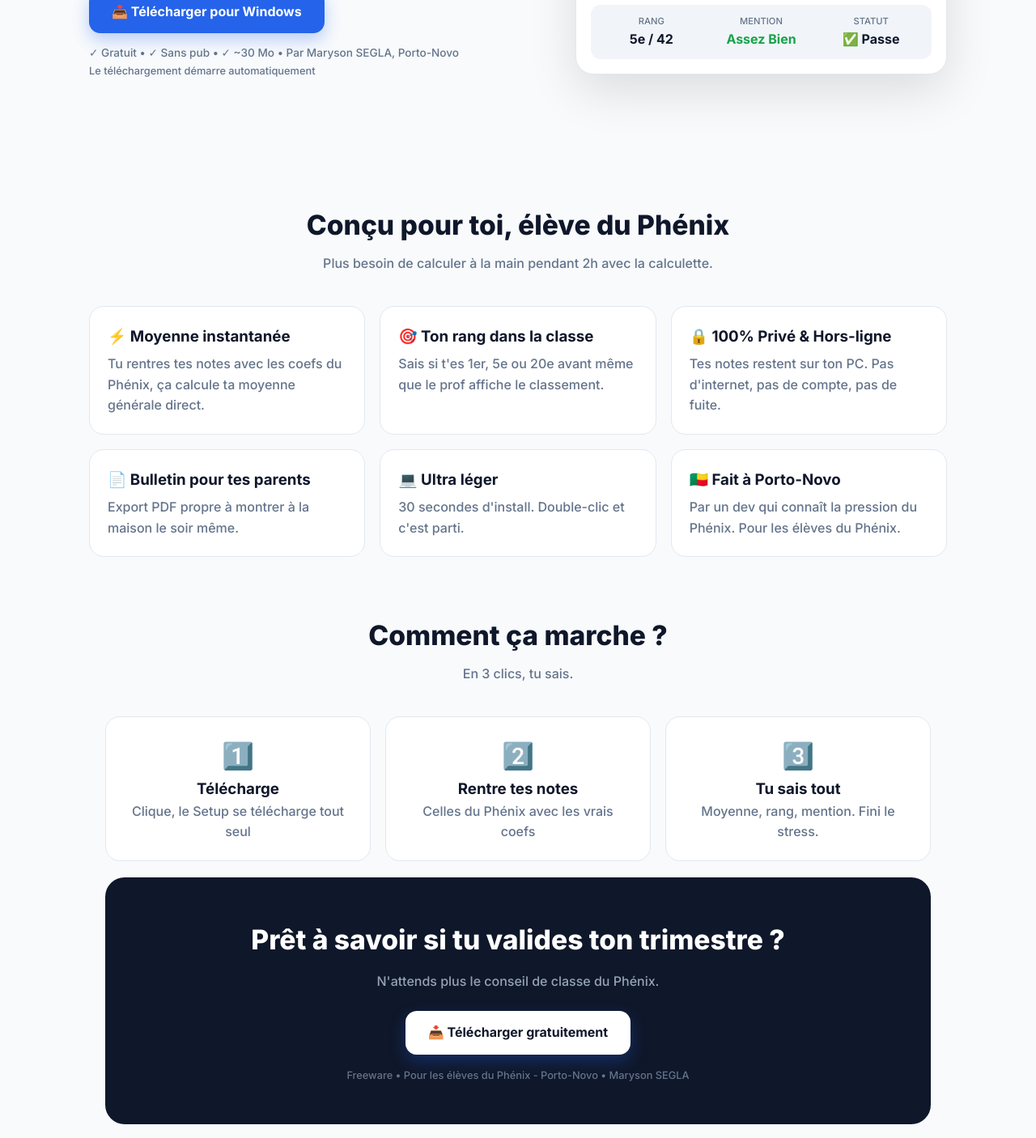
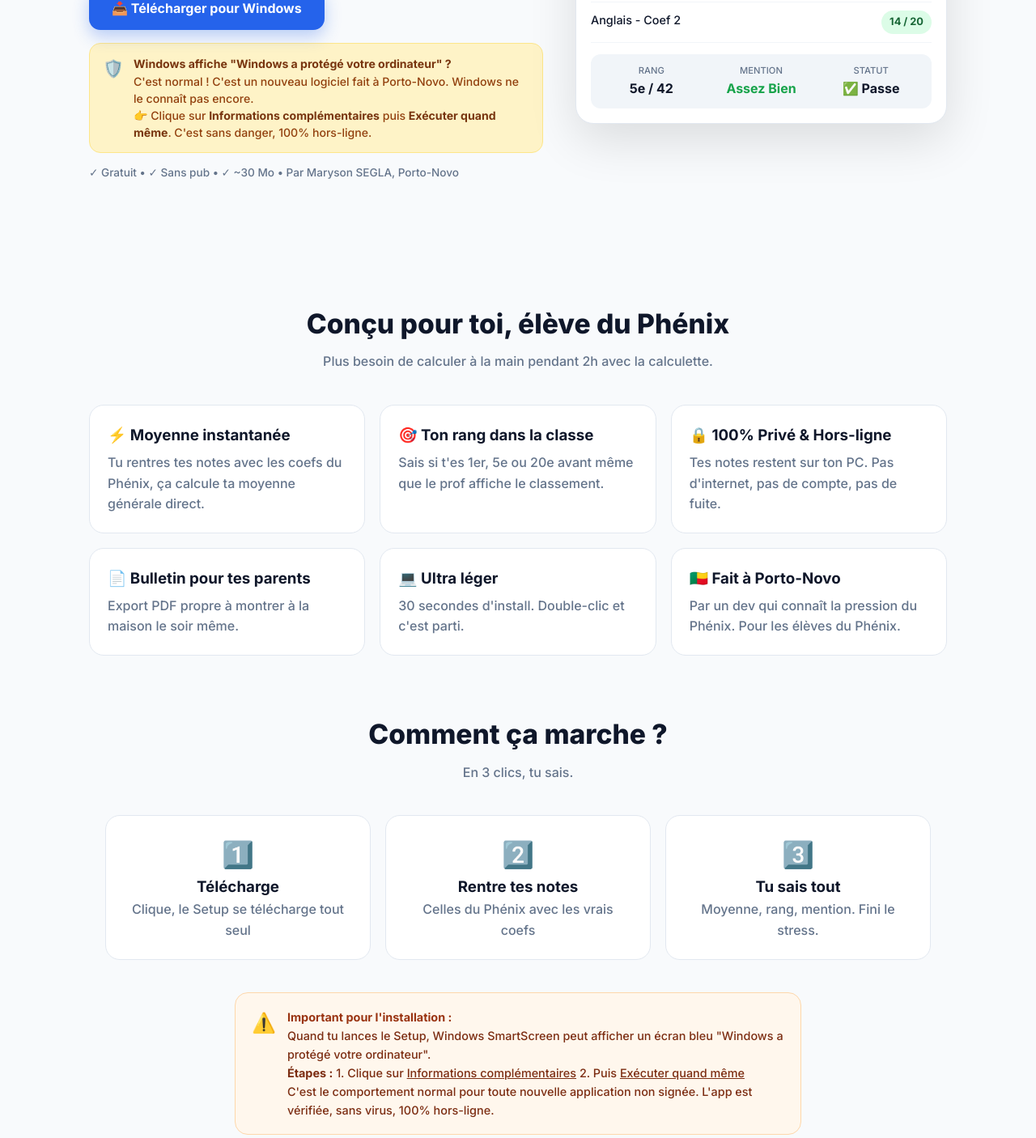
Before and after one commit to antoinesegla/releve-de-notes, a plain HTML site: page index.html in a window 1280 px wide. Shown: the part 454-1860 px from the top of the page at 81% size. Drawn offline with Linux system fonts and the light colour scheme.

Commit message:
Enhance user guidance with SmartScreen alert
Added alert for SmartScreen warnings and installation instructions.

```diff
--- a/index.html
+++ b/index.html
@@ -7,7 +7,7 @@
 <link href="https://fonts.googleapis.com/css2?family=Inter:wght@500;600;700;800&display=swap" rel="stylesheet">
 <style>
 *{margin:0;padding:0;box-sizing:border-box;font-family:Inter,system-ui,sans-serif}
-:root{--p:#2563eb;--d:#0f172a;--g:#64748b;--b:#e2e8f0;--bg:#f8fafc}
+:root{--p:#2563eb;--d:#0f172a;--g:#64748b;--b:#e2e8f0;--bg:#f8fafc;--y:#fef3c7;--yb:#fde68a}
 body{background:var(--bg);color:var(--d);line-height:1.6}
 nav{position:sticky;top:0;background:rgba(255,255,255,.92);backdrop-filter:blur(12px);border-bottom:1px solid var(--b);padding:14px 20px;z-index:10}
 .nav{max-width:1100px;margin:0 auto;display:flex;justify-content:space-between;align-items:center}
@@ -20,7 +20,12 @@ nav{position:sticky;top:0;background:rgba(255,255,255,.92);backdrop-filter:blur(
 .badge{display:inline-flex;background:#eff6ff;color:var(--p);border:1px solid #dbeafe;padding:7px 14px;border-radius:100px;font-size:.85rem;font-weight:700;margin-bottom:16px}
 .hero h1{font-size:3.2rem;line-height:.95;letter-spacing:-.03em;font-weight:800;margin-bottom:16px}
 .hero h1 span{color:var(--p)}
-.hero p{color:var(--g);font-size:1.1rem;margin-bottom:22px}
+.hero p{color:var(--g);font-size:1.1rem;margin-bottom:18px}
+.alert{background:var(--y);border:1px solid var(--yb);border-radius:14px;padding:14px 16px;margin-top:16px;display:flex;gap:12px;align-items:flex-start}
+.alert-icon{font-size:1.3rem;flex-shrink:0}
+.alert-text{font-size:.88rem;color:#92400e;line-height:1.5}
+.alert-text b{color:#78350f}
+.alert-text a{color:var(--p);font-weight:700;text-decoration:underline}
 .mock{background:white;border-radius:22px;border:1px solid var(--b);box-shadow:0 20px 60px rgba(0,0,0,.12);overflow:hidden}
 .mock-h{padding:12px 16px;background:#f8fafc;border-bottom:1px solid var(--b);display:flex;gap:7px;align-items:center;font-size:.8rem;color:var(--g);font-weight:600}
 .dot{width:10px;height:10px;border-radius:50%}.r{background:#ef4444}.y{background:#f59e0b}.g{background:#10b981}
@@ -45,9 +50,19 @@ nav{position:sticky;top:0;background:rgba(255,255,255,.92);backdrop-filter:blur(
 <div class="badge">📍 Porto-Novo • Pour les élèves du Phénix • v1.0.0</div>
 <h1>Le Phénix, <span>connais ta moyenne</span> avant tout le monde</h1>
 <p>Fini le stress du conseil de classe. Entre tes notes du Phénix, l'app te dit direct ta moyenne, ton rang et si tu passes. 100% hors-ligne, sur ton PC.</p>
-<!-- TELECHARGEMENT DIRECT - CORRIGE -->
 <a href="https://github.com/Antoinesegla/releve-de-notes/releases/latest/download/ReleveDeNotes-Setup-v1.0.0-Phenix.exe" class="btn btn-p" download>📥 Télécharger pour Windows</a>
-<p style="margin-top:14px;font-size:.85rem;color:var(--g)">✓ Gratuit • ✓ Sans pub • ✓ ~30 Mo • Par Maryson SEGLA, Porto-Novo<br><span style="font-size:.8rem">Le téléchargement démarre automatiquement</span></p>
+
+<!-- ALERTE SMARTSCREEN -->
+<div class="alert">
+<div class="alert-icon">🛡️</div>
+<div class="alert-text">
+<b>Windows affiche "Windows a protégé votre ordinateur" ?</b><br>
+C'est normal ! C'est un nouveau logiciel fait à Porto-Novo. Windows ne le connaît pas encore.<br>
+👉 Clique sur <b>Informations complémentaires</b> puis <b>Exécuter quand même</b>. C'est sans danger, 100% hors-ligne.
+</div>
+</div>
+
+<p style="margin-top:14px;font-size:.85rem;color:var(--g)">✓ Gratuit • ✓ Sans pub • ✓ ~30 Mo • Par Maryson SEGLA, Porto-Novo</p>
 </div>
 <div class="mock">
 <div class="mock-h"><div class="dot r"></div><div class="dot y"></div><div class="dot g"></div>Bulletin - 2nde A - Le Phénix - Porto-Novo</div>
@@ -87,10 +102,20 @@ nav{position:sticky;top:0;background:rgba(255,255,255,.92);backdrop-filter:blur(
 <div class="card" style="text-align:center"><div style="font-size:2rem">3️⃣</div><h3>Tu sais tout</h3><p style="color:var(--g)">Moyenne, rang, mention. Fini le stress.</p></div>
 </div>
 
+<!-- Deuxième alerte détaillée avant le dernier CTA -->
+<div style="max-width:700px;margin:40px auto 0;background:#fff7ed;border:1px solid #fed7aa;border-radius:16px;padding:18px 20px;display:flex;gap:14px">
+<div style="font-size:1.5rem">⚠️</div>
+<div style="font-size:.9rem;color:#7c2d12;line-height:1.6">
+<b style="color:#9a3412">Important pour l'installation :</b><br>
+Quand tu lances le Setup, Windows SmartScreen peut afficher un écran bleu "Windows a protégé votre ordinateur".<br>
+<b>Étapes :</b> 1. Clique sur <u>Informations complémentaires</u> 2. Puis <u>Exécuter quand même</u><br>
+C'est le comportement normal pour toute nouvelle application non signée. L'app est vérifiée, sans virus, 100% hors-ligne.
+</div>
+</div>
+
 <div class="dark">
 <h2 style="color:white">Prêt à savoir si tu valides ton trimestre ?</h2>
 <p style="color:#94a3b8;margin:12px 0 24px">N'attends plus le conseil de classe du Phénix.</p>
-<!-- TELECHARGEMENT DIRECT ICI AUSSI -->
 <a href="https://github.com/Antoinesegla/releve-de-notes/releases/latest/download/ReleveDeNotes-Setup-v1.0.0-Phenix.exe" class="btn btn-p" style="background:white;color:var(--d)" download>📥 Télécharger gratuitement</a>
 <p style="margin-top:16px;color:#64748b;font-size:.8rem">Freeware • Pour les élèves du Phénix - Porto-Novo • Maryson SEGLA</p>
 </div>
```
